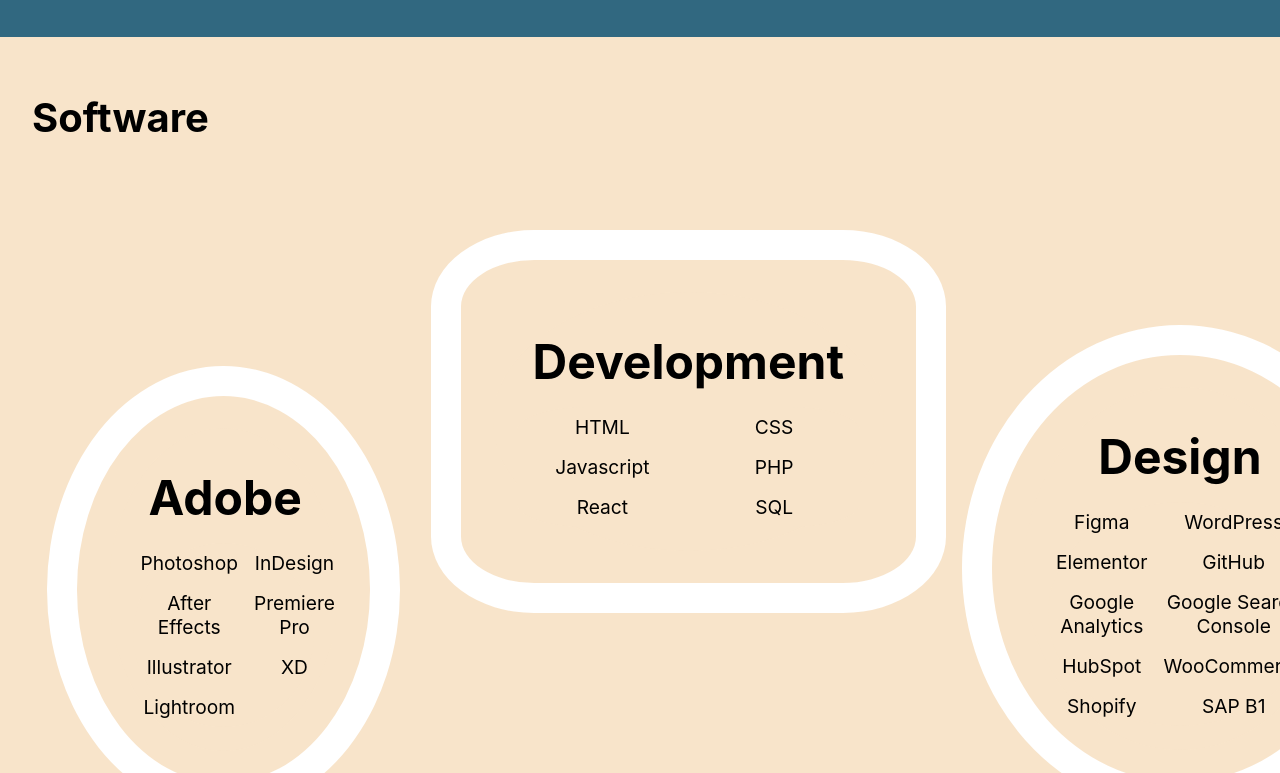
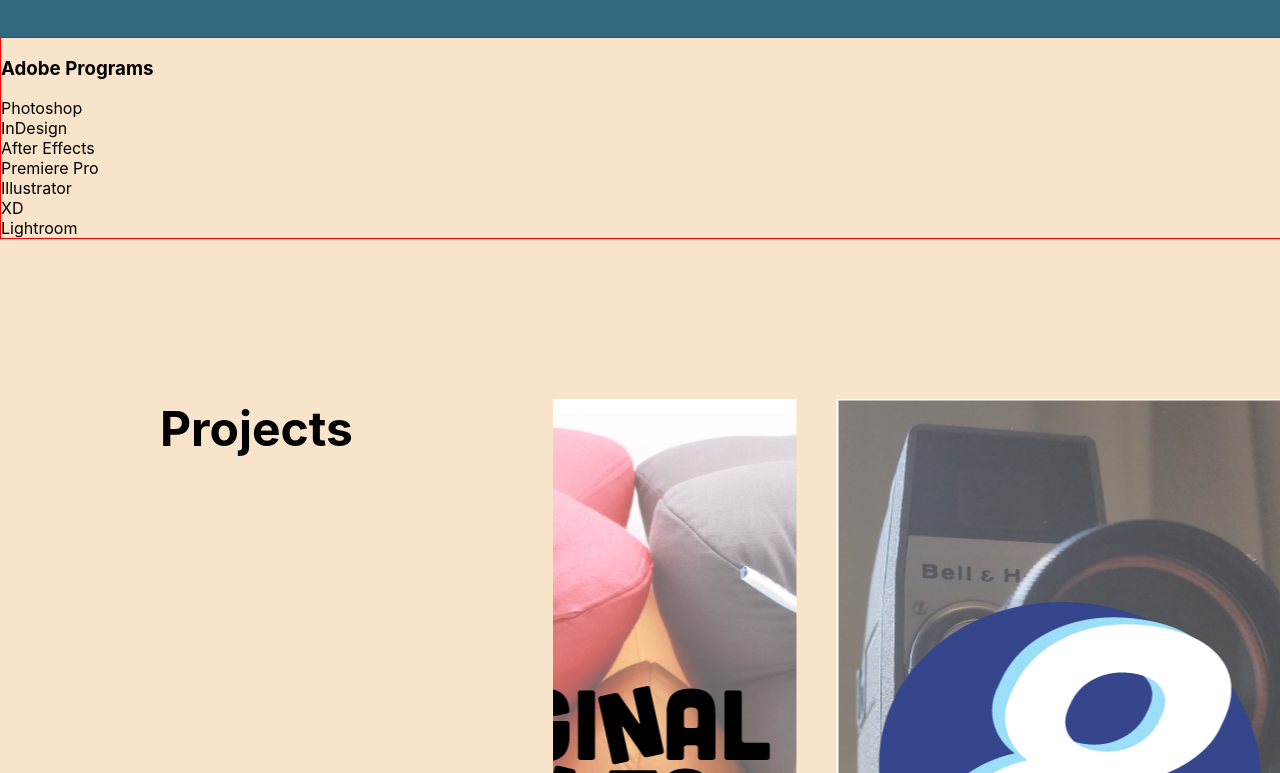
Before and after one commit to RRoyStudio/RRoy-Portfolio, a React (Create React App) app in the folder portfolio/: page / in a window 1280 px wide. Shown: the part 567-1340 px from the top of the page. Built offline with nearby package versions, Linux system fonts and the light colour scheme.

Commit message:
Change-Soft

```diff
--- a/portfolio/src/Comp/Software.css
+++ b/portfolio/src/Comp/Software.css
@@ -1,172 +1,10 @@
-.Software {
+.software {
     width: 100%;
+    display: grid;
+    grid-template-columns: (3, 1fr);
+    border: red 1px solid;
 }
 
 .container {
     padding: 2rem;
 }
-
-.row {
-    display: grid;
-    grid-template-columns: repeat(3, 1fr);
-    overflow: none;
-    grid-gap:1rem;
-}
-/* row heading */
-.content-h2 {
-    font-size: 2.5rem;
-    margin-bottom: 1.5rem;
-    margin-top: 1.5rem;
-}
-
-
-/* Inner Software Section */
-.colmn {
-    margin: 1rem 0;
-
-}
-
-.colmn-container {
-    padding: 1.5rem;
-    border-radius: 50%;
-}
-
-.software-h2 {
-    grid-column: 1 / -1;
-    margin: 1rem;
-    font-size: 3rem;
-
-}
-
-
-/* Adobe sticker  */
-
-.adobe-grid {
-    display: grid;
-    grid-template-columns: repeat(2, 2fr);
-    border-radius: 50%;
-    text-align: center;
-
-}
-
-.adobe-item {
-    border: var(--primary-border-color) solid 5px;
-    padding: .5rem;
-    text-align: center;
-    border-radius: var(--border-radius);
-    font-size: 1.2rem;
-    width:fit-content;
-    background-color: transparent;
-    margin: auto;
-
-}
-
-.adobe-section{
-    border: white solid 30px;
-    width:60%;
-    border-radius: 50%;
-    padding: 2rem;
-    text-align: center;
-    margin: auto;
-    margin-top: 200px;
-}
-
-/* development sticker */
-.dev-grid {
-    display: grid;
-    grid-template-columns: repeat(2, 2fr);
-    border-radius: 20%;
-    text-align: center;
-
-}
-
-.dev-item {
-    border: var(--primary-border-color) solid 5px;
-    padding: .5rem;
-    text-align: center;
-    border-radius: var(--border-radius);
-    font-size: 1.2rem;
-    width:fit-content;
-    background-color: transparent;
-    margin: auto;
-
-}
-
-.dev-section{
-    border: white solid 30px;
-    border-radius: 20%;
-    padding: 2rem;
-    text-align: center;
-    margin: auto;
-    margin-bottom: 200px;
-}
-
-/* design sticker */
-.design-grid {
-    display: grid;
-    grid-template-columns: repeat(2, 2fr);
-    border-radius: 50%;
-
-}
-
-.design-item {
-    border: var(--primary-border-color) solid 5px;
-    padding: .5rem;
-    border-radius: var(--border-radius);
-    font-size: 1.2rem;
-    width:fit-content;
-    background-color: transparent;
-    margin: auto;
-
-}
-
-.design-section{
-    border: white solid 30px;
-    border-radius: 50%;
-    padding: 2rem;
-    text-align: center;
-    margin: auto;
-    width: auto;
-    margin-bottom: 1px
-}
-
-
-
-/* Media Queries */
-@media screen and (max-width: 800px) {
-    .adobe-grid {
-        grid-template-columns: 1fr;
-    }
-    .row{
-        grid-template-columns: 1fr;
-        margin: auto;
-        gap:none;
-        width: auto;
-        overflow: hidden;
-    }
-
-    .section-h2 {
-        font-size: 2.5rem;
-    }
-
-    .software-h2 {
-        font-size: 2rem;
-    }
-
-    .adobe-section {
-    margin-top: 20px;
-    border-width: 20px;
-    }
-    .dev-section {
-        width: auto;
-        border-width: 20px;
-        margin: auto;
-    }
-    .design-section {
-        width: auto;
-        margin:auto;
-        border-width: 20px;
-    }
-
-
-}
--- a/portfolio/src/Comp/Software.js
+++ b/portfolio/src/Comp/Software.js
@@ -34,7 +34,8 @@
 ];
 
 const AdobeList = () => (
-  <div className="adobe-grid">
+  <div className="adobe">
+    <h3>Adobe Programs</h3>
     {adobe_programs.map((program) => (
       <div key={program} className="adobe-item">
         {program}
@@ -43,64 +44,10 @@
   </div>
 );
 
-const DevelopmentTools = () => (
-  <div className="dev-grid">
-    {development_tools.map((tool) => (
-      <div key={tool} className="dev-item">
-        {tool}
-      </div>
-    ))}
-  </div>
-);
-
-const DesignTools = () => (
-  <div className="design-grid">
-    {design_tools.map((tool) => (
-      <div key={tool} className="design-item">
-        {tool}
-      </div>
-    ))}
-  </div>
-);
-
-
 function Software() {
-  // ContentSection component
-  const ContentSection = ({ title, children, className }) => {
-    return (
-      <div className={`colmn ${className} || ''}`}>
-        <div className="colmn-container">
-          <h2 className="software-h2">{title}</h2>
-          {children}
-        </div>
-      </div>
-    );
-  };
-
-
   return (
-    <div className="Software">
-      <div className="container">
-      <h2 className="content-h2">Software</h2>
-        <div className="row">
-
-          {/* Adobe sticker */}
-          <ContentSection title="Adobe" className='adobe-section'>
-            <AdobeList />
-          </ContentSection>
-
-          {/* Development sticker */}
-          <ContentSection title="Development" className='dev-section'>
-           <DevelopmentTools />
-          </ContentSection>
-
-          {/* Design sticker */}
-          <ContentSection title="Design" className='design-section'>
-            <DesignTools />
-          </ContentSection>
-
-        </div>
-      </div>
+    <div className="software">
+    <AdobeList />
     </div>
   );
 };
```
